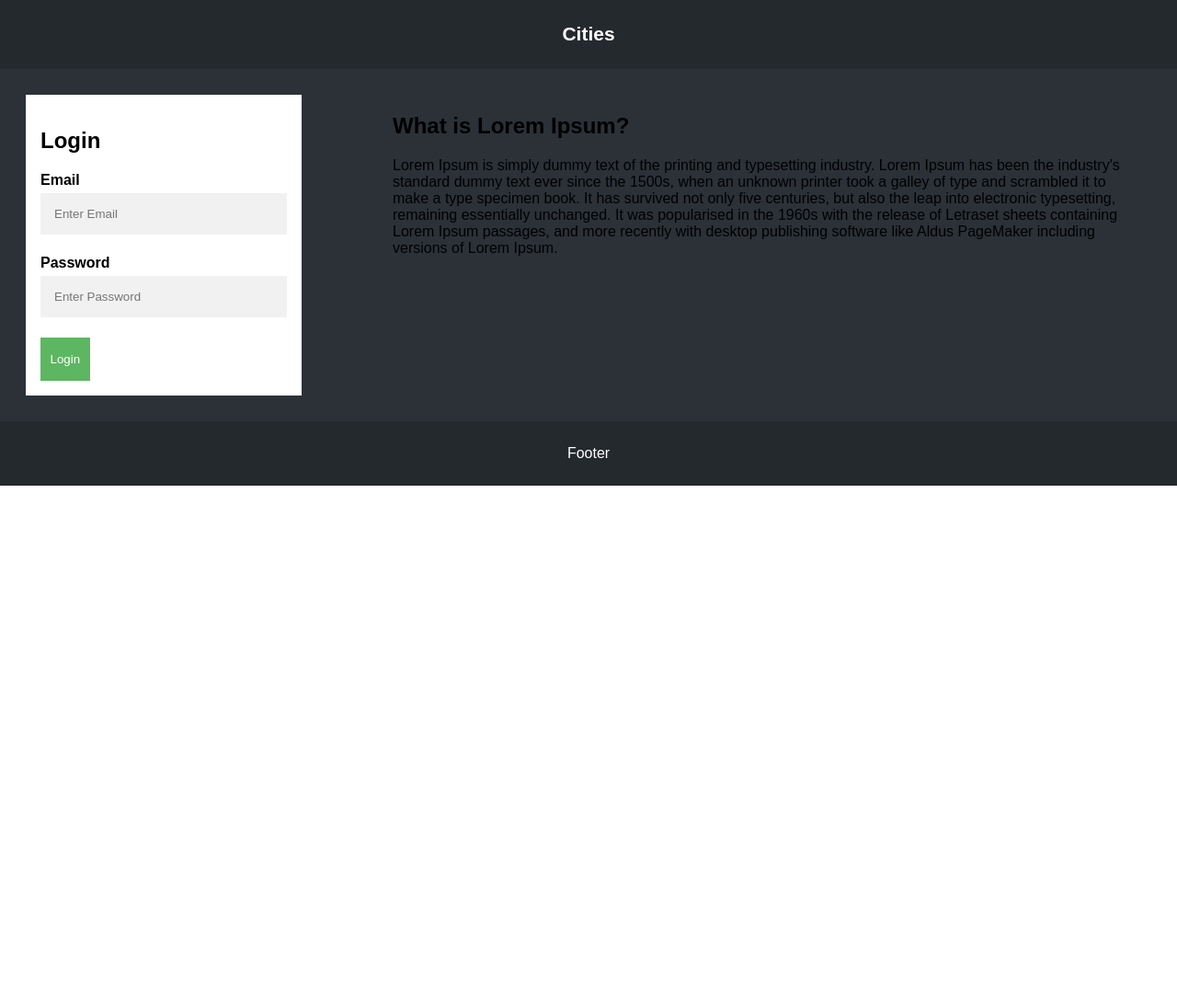
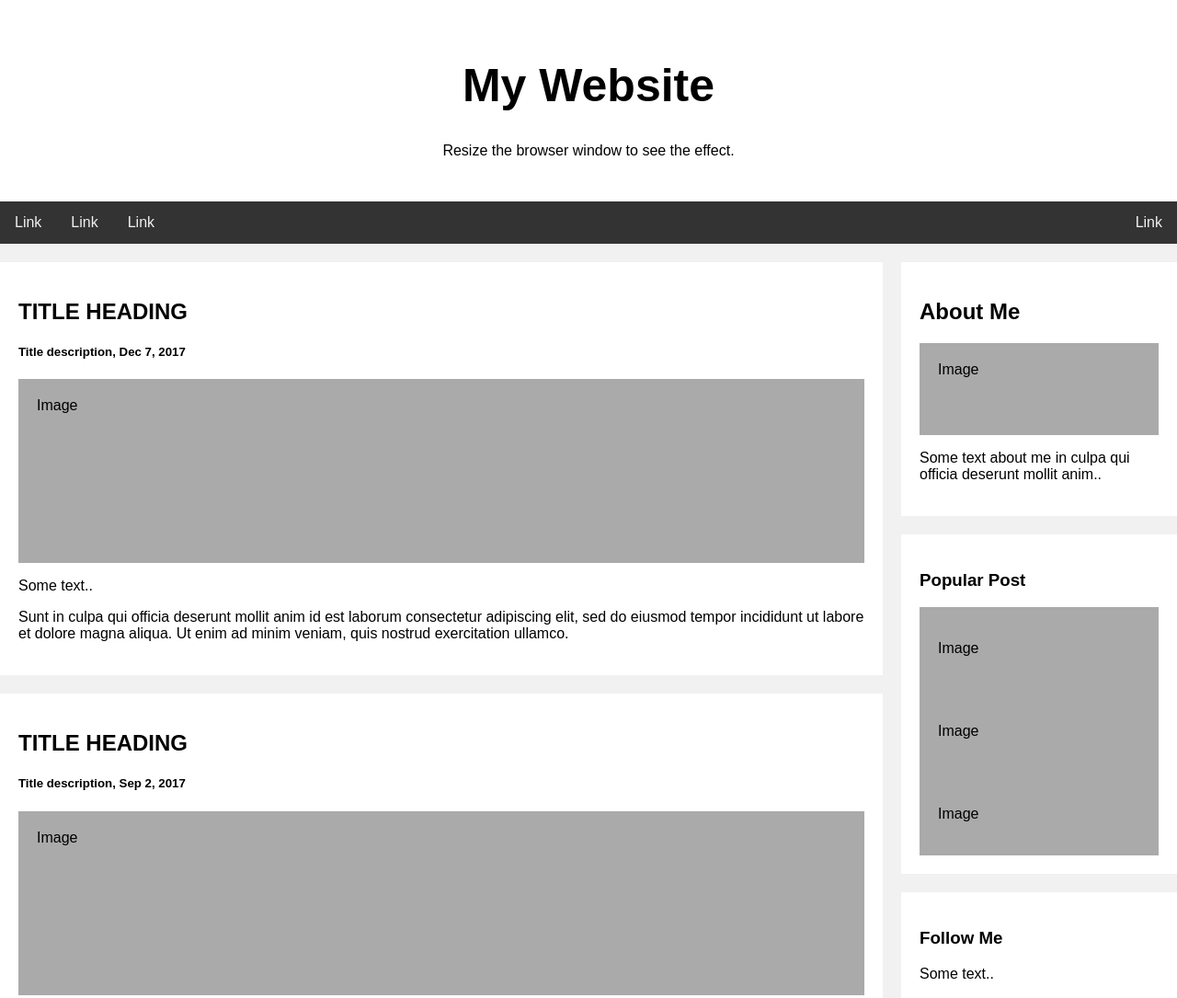
Before and after one commit to PatriciaSilva06/-Programa-oWeb, a plain HTML site: page ProjetoUm/index.html in a window 1280 px wide. Shown: the top 1085 px of the page at 92% size. Before the commit the page ends 800 px from the top, so only its background shows below. Drawn offline with Linux system fonts and the light colour scheme.

Commit message:
alterando pagina inicial

```diff
--- a/ProjetoUm/index.html
+++ b/ProjetoUm/index.html
@@ -1,53 +1,165 @@
 <!DOCTYPE html>
-<!--declaração define este documento como HTML5-->
-<html lang="pt-br">
+<html>
 <head>
-<title>Primeiro Projeto</title><!--Titulo da página-->
-<meta charset="utf-8">
-<meta name="viewport" content="width=device-width, initial-scale=1">
-<link rel="stylesheet" type="text/css" href="style.css"><!--CSS externo-->
+<style>
+* {
+  box-sizing: border-box;
+}
+
+body {
+  font-family: Arial;
+  padding: 0px;
+  margin: 0%;
+  background: #f1f1f1;
+}
+
+/* Header/Blog Title */
+.header {
+  padding: 30px;
+  text-align: center;
+  background: white;
+}
+
+.header h1 {
+  font-size: 50px;
+}
+
+/* Style the top navigation bar */
+.topnav {
+  overflow: hidden;
+  background-color: #333;
+}
+
+/* Style the topnav links */
+.topnav a {
+  float: left;
+  display: block;
+  color: #f2f2f2;
+  text-align: center;
+  padding: 14px 16px;
+  text-decoration: none;
+}
+
+/* Change color on hover */
+.topnav a:hover {
+  background-color: #ddd;
+  color: black;
+}
+
+/* Create two unequal columns that floats next to each other */
+/* Left column */
+.leftcolumn {
+  float: left;
+  width: 75%;
+}
+
+/* Right column */
+.rightcolumn {
+  float: left;
+  width: 25%;
+  background-color: #f1f1f1;
+  padding-left: 20px;
+}
+
+/* Fake image */
+.fakeimg {
+  background-color: #aaa;
+  width: 100%;
+  padding: 20px;
+}
+
+/* Add a card effect for articles */
+.card {
+  background-color: white;
+  padding: 20px;
+  margin-top: 20px;
+}
+
+/* Clear floats after the columns */
+.row:after {
+  content: "";
+  display: table;
+  clear: both;
+}
+
+/* Footer */
+.footer {
+  padding: 20px;
+  text-align: center;
+  background: #ddd;
+  margin-top: 20px;
+}
+
+/* Responsive layout - when the screen is less than 800px wide, make the two columns stack on top of each other instead of next to each other */
+@media screen and (max-width: 800px) {
+  .leftcolumn, .rightcolumn {
+    width: 100%;
+    padding: 0;
+  }
+}
+
+/* Responsive layout - when the screen is less than 400px wide, make the navigation links stack on top of each other instead of next to each other */
+@media screen and (max-width: 400px) {
+  .topnav a {
+    float: none;
+    width: 100%;
+  }
+}
+</style>
 </head>
 <body>
 
+<div class="header">
+  <h1>My Website</h1>
+  <p>Resize the browser window to see the effect.</p>
+</div>
 
-<header>
-  <h2>Cities</h2>
-</header>
+<div class="topnav">
+  <a href="#">Link</a>
+  <a href="#">Link</a>
+  <a href="#">Link</a>
+  <a href="#" style="float:right">Link</a>
+</div>
 
-<section>
+<div class="row">
+  <div class="leftcolumn">
+    <div class="card">
+      <h2>TITLE HEADING</h2>
+      <h5>Title description, Dec 7, 2017</h5>
+      <div class="fakeimg" style="height:200px;">Image</div>
+      <p>Some text..</p>
+      <p>Sunt in culpa qui officia deserunt mollit anim id est laborum consectetur adipiscing elit, sed do eiusmod tempor incididunt ut labore et dolore magna aliqua. Ut enim ad minim veniam, quis nostrud exercitation ullamco.</p>
+    </div>
+    <div class="card">
+      <h2>TITLE HEADING</h2>
+      <h5>Title description, Sep 2, 2017</h5>
+      <div class="fakeimg" style="height:200px;">Image</div>
+      <p>Some text..</p>
+      <p>Sunt in culpa qui officia deserunt mollit anim id est laborum consectetur adipiscing elit, sed do eiusmod tempor incididunt ut labore et dolore magna aliqua. Ut enim ad minim veniam, quis nostrud exercitation ullamco.</p>
+    </div>
+  </div>
+  <div class="rightcolumn">
+    <div class="card">
+      <h2>About Me</h2>
+      <div class="fakeimg" style="height:100px;">Image</div>
+      <p>Some text about me in culpa qui officia deserunt mollit anim..</p>
+    </div>
+    <div class="card">
+      <h3>Popular Post</h3>
+      <div class="fakeimg"><p>Image</p></div>
+      <div class="fakeimg"><p>Image</p></div>
+      <div class="fakeimg"><p>Image</p></div>
+    </div>
+    <div class="card">
+      <h3>Follow Me</h3>
+      <p>Some text..</p>
+    </div>
+  </div>
+</div>
 
-  <!--Menu de navegação
-  <nav>
-    <ul>
-      <li><a href="#">London</a></li>
-      <li><a href="#">Paris</a></li>
-      <li><a href="#">Tokyo</a></li>
-    </ul>
-  </nav>-->
-
-  <!--Conteudo da pagina-->
-<div class="conteudo">
- <h1> What is Lorem Ipsum?</h1>
-<p>Lorem Ipsum is simply dummy text of the printing and typesetting industry. Lorem Ipsum has been the industry's standard dummy text ever since the 1500s, when an unknown printer took a galley of type and scrambled it to make a type specimen book. It has survived not only five centuries, but also the leap into electronic typesetting, remaining essentially unchanged. It was popularised in the 1960s with the release of Letraset sheets containing Lorem Ipsum passages, and more recently with desktop publishing software like Aldus PageMaker including versions of Lorem Ipsum.</p>
-  </div>
-        <form action="/action_page.php" class="container">
-            <h1>Login</h1>
-
-            <label for="email"><b>Email</b></label><br>
-            <input type="text" placeholder="Enter Email" name="email" required><br>
-
-            <label for="psw"><b>Password</b></label><br>
-            <input type="password" placeholder="Enter Password" name="psw" required><br>
-
-            <button type="submit" class="btn">Login</button>
-          </form>
-
-
-</section>
-
-<footer>
-  <p>Footer</p>
-</footer>
+<div class="footer">
+  <h2>Footer</h2>
+</div>
 
 </body>
 </html>
--- a/ProjetoUm/style.css
+++ /dev/null
@@ -1,117 +0,0 @@
-
-* {
-    box-sizing: border-box;
-    position: relative;
-
-
-    }
-body {
-  font-family: Arial, Helvetica, sans-serif;
-  margin: 0%;
-  padding: 0%; /*Preenchimento em torno do conteúdo*/
-}
-
-/* Style the header */
-header {
-  background-color: #24292e; /*Cor de fundo*/
-  padding: 8px; /*Preenchimento em torno do conteúdo*/
-  text-align: center; /*Alinhamento do texto*/
-  font-size: 14px; /*Tamanho da fonte*/
-  color: white; /*Cor da fonte*/
-}
-
-/* Create two columns/boxes that floats next to each other */
-nav {
-  float: left;
-  width: 30%;
-  height: 327spx; /* only for demonstration, should be removed */
-  /*background: #ccc;*/
-  padding: 20px; /*Preenchimento em torno do conteúdo*/
-}
-
-/* Style the list inside the menu */
-nav ul {
-  list-style-type: none;
-  padding: 0; /*Preenchimento em torno do conteúdo*/
-}
-
-article {
-  float:left;
-  padding: 20px; /*Preenchimento em torno do conteúdo*/
-  width: 70%;
-  /*background-color: #f1f1f1;*/
-  /*height: 300px; only for demonstration, should be removed */
-}
-form{
-  background-color: grey;
-  padding: 10px;
-
-}
-
-/* Add styles to the form container */
-.container {
-  right: 0;
-  margin: 20px;
-  max-width: 300px;
-  padding: 16px;
-  background-color: white;
-  color: black;
-}
-section{
-  background: #2b3137;
-  padding: 8px;
-}
-
-/* Clear floats after the columns */
-section:after {
-  content: "";
-  display: table;
-  clear: both;
-
-}
-
-/* Style the footer */
-footer {
-  background-color: #24292e;
-  padding: 10px; /*Preenchimento em torno do conteúdo*/
-  text-align: center;
-  color: white;
-  position: inherit;
-
-
-}
-
-input[type=text], input[type=password] {
-    width: 100%;
-    padding: 15px; /*Preenchimento em torno do conteúdo*/
-    margin: 5px 0 22px 0;
-    border: none;
-    background: #f1f1f1;
-  }
-
-  .btn {
-    background-color: #4CAF50;
-    color: white;
-    padding: 16px 10px;
-    border: none;
-    cursor: pointer;
-    width: 20%;
-    opacity: 0.9;
-  }
-  /*Posicionando conteudo*/
-  .conteudo{
-    float:right;
-    height: 100px;
-    width: 800px;
-    position: relative;
-    top: 20px;
-    right: 45px;
-
-  }
-
-/* Responsive layout - makes the two columns/boxes stack on top of each other instead of next to each other, on small screens */
-@media (max-width: 600px) {
-  nav, article {
-    width: 100%;
-    height: auto;
-  }
```
